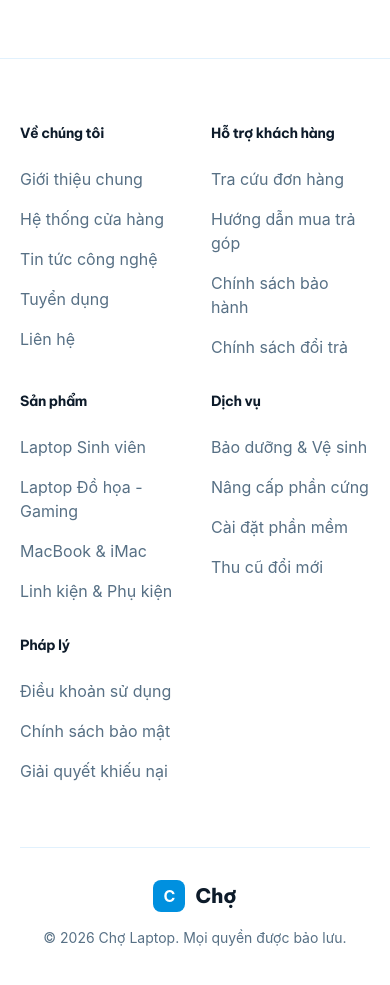
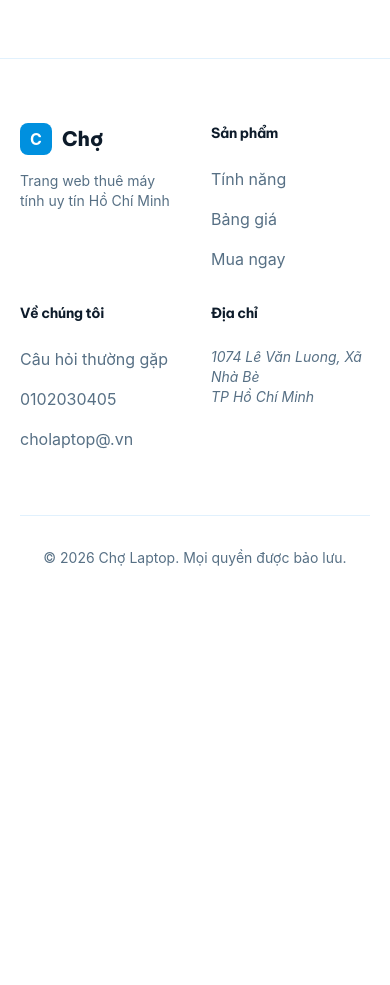
Before and after one commit to 2551050079huy/tkw_2551050079_huy, a website: page index.html in a window 390 px wide. Shown: the part 7180-8165 px from the top of the page. After the commit the page ends 7812 px from the top, so only its background shows below. Drawn offline with Linux system fonts and the light colour scheme.

Commit message:
chinh sua tai lop thuc hanh b3

```diff
--- a/index.html
+++ b/index.html
@@ -35,11 +35,11 @@
         <!-- Menu desktop -->
 
         <ul class="hidden items-center gap-8 text-sm font-medium lg:flex">
-          <li><a href="#" class="hover:text-brand-600">Tính năng</a></li>
-          <li><a href="#" class="hover:text-brand-600">Cách hoạt động</a></li>
-          <li><a href="#" class="hover:text-brand-600">Bảng giá</a></li>
-          <li><a href="#" class="hover:text-brand-600">Câu hỏi</a></li>
-          <li><a href="#" class="hover:text-brand-600">Sổ lô hàng</a></li>
+          <li><a href="#tinh_nang" class="hover:text-brand-600">Tính năng</a></li>
+          <li><a href="#so_lieu" class="hover:text-brand-600">Hoạt động của chúng tôi</a></li>
+          <li><a href="#pricing" class="hover:text-brand-600">Bảng giá</a></li>
+          <li><a href="#faq" class="hover:text-brand-600">Câu hỏi</a></li>
+          <li><a href="#cta" class="hover:text-brand-600">Mua ngay</a></li>
         </ul>
       </nav>
     </header>
@@ -479,77 +479,57 @@
 
    <footer id="footer" class="bg-surface border-t border-line py-16">
   <div class="mx-auto max-w-6xl px-5">
+
+
     <div class="grid grid-cols-2 gap-8 md:grid-cols-3 lg:grid-cols-5 mb-16">
+      <div>
+        <a href="#" class="flex items-center gap-2.5">
+          <span class="grid h-8 w-8 place-items-center rounded-lg bg-brand-600 text-white font-bold">
+            C
+          </span>
+          <span class="font-display text-xl font-extrabold text-ink">
+            Chợ
+          </span>
+        </a>
+        <p class="mt-4 max-w-xs text-sm text-muted">Trang web thuê máy tính uy tín Hồ Chí Minh</p>
+      </div>
+
+
+      <div>
+        <h3 class="text-sm font-bold text-ink mb-6">Sản phẩm</h3>
+        <ul class="space-y-4">
+          <li><a href="#tinh_nang" class="text-muted">Tính năng</a></li>
+          <li><a href="#pricing" class="text-muted">Bảng giá</a></li>
+          <li><a href="#cta" class="text-muted">Mua ngay</a></li>
+        </ul>
+      </div>
+
+
       <div>
         <h3 class="text-sm font-bold text-ink mb-6">Về chúng tôi</h3>
         <ul class="space-y-4">
-              <li><a href="#" class="text-muted">Giới thiệu chung</a></li>
-              <li><a href="#" class="text-muted">Hệ thống cửa hàng</a></li>
-              <li><a href="#" class="text-muted">Tin tức công nghệ</a></li>
-              <li><a href="#" class="text-muted">Tuyển dụng</a></li>
-              <li><a href="#" class="text-muted">Liên hệ</a></li>
+          <li><a href="#faq" class="text-muted">Câu hỏi thường gặp</a></li>
+          <li><a href="#" class="text-muted">0102030405</a></li>
+          <li><a href="#" class="text-muted">cholaptop@.vn</a></li>
         </ul>
       </div>
 
       <div>
-            <h3 class="text-sm font-bold text-ink mb-6">Hỗ trợ khách hàng</h3>
-            <ul class="space-y-4">
-              <li><a href="#" class="text-muted">Tra cứu đơn hàng</a></li>
-              <li><a href="#" class="text-muted">Hướng dẫn mua trả góp</a></li>
-              <li><a href="#" class="text-muted">Chính sách bảo hành</a></li>
-              <li><a href="#" class="text-muted">Chính sách đổi trả</a></li>
-            </ul>
+        <h3 class="text-sm font-bold text-ink mb-6">Địa chỉ</h3>
+        <address class="mt-4 text-sm not-italic text-muted">
+          1074 Lê Văn Luong, Xã Nhà Bè<br />
+          TP Hồ Chí Minh
+        </address>
       </div>
 
-          <div>
-            <h3 class="text-sm font-bold text-ink mb-6">Sản phẩm</h3>
-            <ul class="space-y-4">
-              <li><a href="#" class="text-muted">Laptop Sinh viên</a></li>
-              <li><a href="#" class="text-muted">Laptop Đồ họa - Gaming</a></li>
-              <li><a href="#" class="text-muted">MacBook & iMac</a></li>
-              <li><a href="#" class="text-muted">Linh kiện & Phụ kiện</a></li>
-            </ul>
     </div>
 
-          <div>
-            <h3 class="text-sm font-bold text-ink mb-6">Dịch vụ</h3>
-            <ul class="space-y-4">
-              <li><a href="#" class="text-muted">Bảo dưỡng & Vệ sinh</a></li>
-              <li><a href="#" class="text-muted">Nâng cấp phần cứng</a></li>
-              <li><a href="#" class="text-muted">Cài đặt phần mềm</a></li>
-              <li><a href="#" class="text-muted">Thu cũ đổi mới</a></li>
-            </ul>
-          </div>
-
-          <div>
-            <h3 class="text-sm font-bold text-ink mb-6">Pháp lý</h3>
-            <ul class="space-y-4">
-              <li><a href="#" class="text-muted">Điều khoản sử dụng</a></li>
-              <li><a href="#" class="text-muted">Chính sách bảo mật</a></li>
-              <li><a href="#" class="text-muted">Giải quyết khiếu nại</a></li>
-            </ul>
-          </div>
-        </div>
-
-        <div
-          class="border-t border-line pt-8 flex flex-col md:flex-row items-center justify-between gap-4"
-        >
-          <a href="#" class="flex items-center gap-2.5">
-            <span
-              class="grid h-8 w-8 place-items-center rounded-lg bg-brand-600 text-white font-bold"
-            >
-              C
-            </span>
-
-            <span class="font-display text-xl font-extrabold text-ink">
-              Chợ
-            </span>
-          </a>
-
+    <div class="border-t border-line pt-8 flex flex-col md:flex-row items-center justify-between gap-4">
       <p class="text-sm text-muted">
         &copy; 2026 Chợ Laptop. Mọi quyền được bảo lưu.
       </p>
     </div>
+
   </div>
 </footer>
   </body>
```
Also changed, not shown: dist/output.css. Lines whose indentation alone changed are shown as unchanged.
